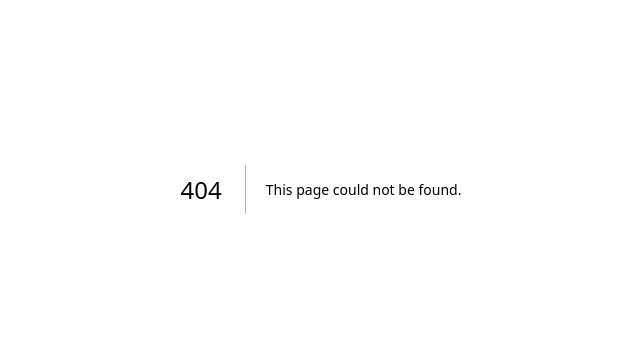
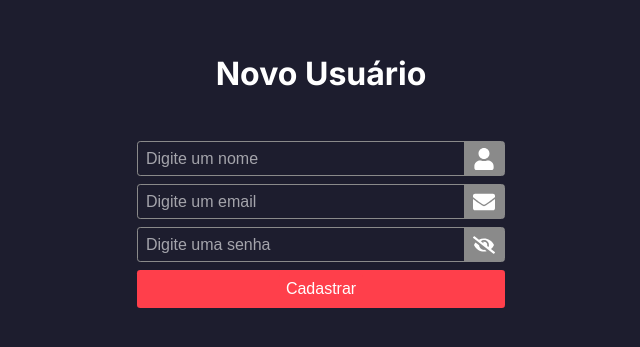
Before and after one commit to dev-ribeirojr/sujeitoPizza-frontend, a Next.js app: page /newuser in a window 1280 px wide. Before the commit this address had no page. Shown: the part 211-558 px from the top of the page, without its empty margins (319-959 px from the left). Built offline with nearby package versions, Linux system fonts and the light colour scheme.

Commit message:
feat: Criando pagina de cadastro de usuario

```diff
--- /dev/null
+++ b/src/app/newuser/newuser.module.scss
@@ -0,0 +1,13 @@
+.ContainerCenter {
+  height: 100%;
+
+  display: flex;
+  flex-direction: column;
+  align-items: center;
+  justify-content: center;
+
+  gap: 2rem;
+  h1 {
+    color: var(--white);
+  }
+}
--- /dev/null
+++ b/src/app/newuser/page.tsx
@@ -0,0 +1,81 @@
+'use client'
+import styles from './newuser.module.scss'
+import { useContext, useState } from "react";
+
+import z from "zod";
+import { useForm } from "react-hook-form";
+import { zodResolver } from "@hookform/resolvers/zod";
+
+import { AuthContext, NewUserProps } from "@/contexts/AuthContext";
+import { Form } from "@/components/ui/form";
+import { InputText } from "@/components/ui/input";
+import { LabelIcon } from "@/components/ui/label";
+import { icons } from "@/config/icons";
+import { Button } from "@/components/ui/button";
+
+const schemaNewUser = z.object({
+  name: z.string().min(3, "Digite um nome válido"),
+  email: z.string().email("Digite um email válido"),
+  password: z.string().min(4, "Senha precisa ter pelo menos 4 caracteres")
+})
+
+export default function NewUser() {
+
+  const { register, handleSubmit, formState: { errors } } = useForm<NewUserProps>({
+    resolver: zodResolver(schemaNewUser)
+  })
+
+  const { newUser } = useContext(AuthContext);
+  const [loading, setLoading] = useState<boolean>(false)
+
+  async function handleNewUser(data: NewUserProps) {
+    setLoading(true)
+    await newUser(data)
+    setLoading(false)
+  }
+
+  return (
+    <main className={styles.ContainerCenter}>
+      <h1>Novo Usuário</h1>
+      <Form autoComplete="off" onSubmit={handleSubmit(handleNewUser)} >
+        <LabelIcon icon={icons.user}>
+          <InputText
+            name="name"
+            type="text"
+            register={register}
+            placeholder="Digite um nome"
+          />
+        </LabelIcon>
+        {errors.name && <p>{errors.name.message}</p>}
+
+        <LabelIcon icon={icons.email}>
+          <InputText
+            name="email"
+            type="text"
+            register={register}
+            placeholder="Digite um email"
+          />
+        </LabelIcon>
+        {errors.email && <p>{errors.email.message}</p>}
+
+        <LabelIcon icon={icons.password}>
+          <InputText
+            autoComplete="off"
+            name="password"
+            type="password"
+            register={register}
+            placeholder="Digite uma senha"
+          />
+        </LabelIcon>
+        {errors.password && <p>{errors.password.message}</p>}
+
+        <Button
+          type="submit"
+          loading={loading}
+        >
+          Cadastrar
+        </Button>
+      </Form>
+    </main>
+  )
+}
--- a/src/components/ui/button/index.tsx
+++ b/src/components/ui/button/index.tsx
@@ -1,6 +1,7 @@
 import { ButtonHTMLAttributes, ReactNode } from 'react';
 import styles from './button.module.scss';
 import { icons } from '@/config/icons';
+
 interface ButtonProps extends ButtonHTMLAttributes<HTMLButtonElement> {
   loading?: boolean,
   children: ReactNode
--- a/src/components/ui/label/label.module.scss
+++ b/src/components/ui/label/label.module.scss
@@ -3,6 +3,7 @@
   border: 1px solid var(--gray-100);
   height: 35px;
   border-radius: 0.2rem;
+  width: 100%;
   cursor: pointer;
 
   span {
```
